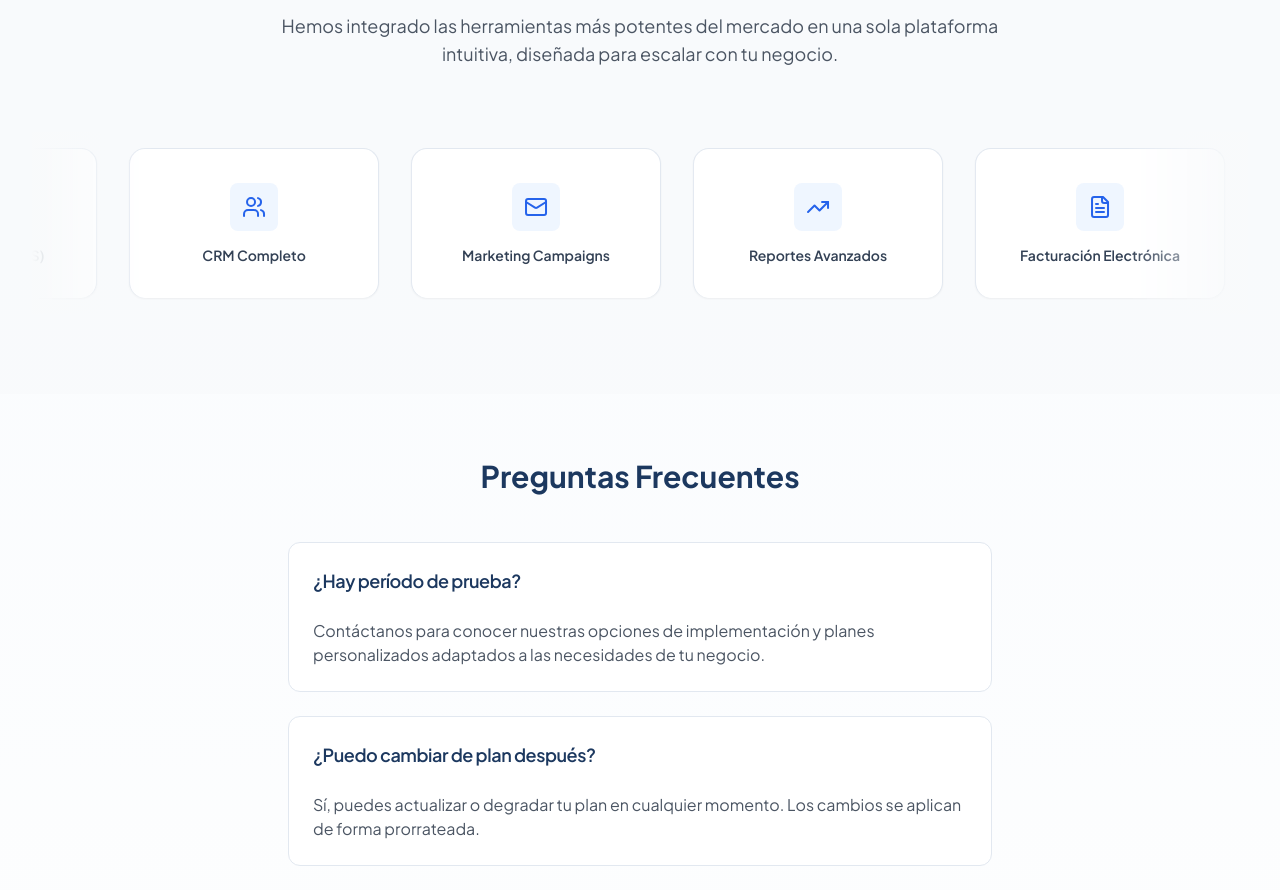
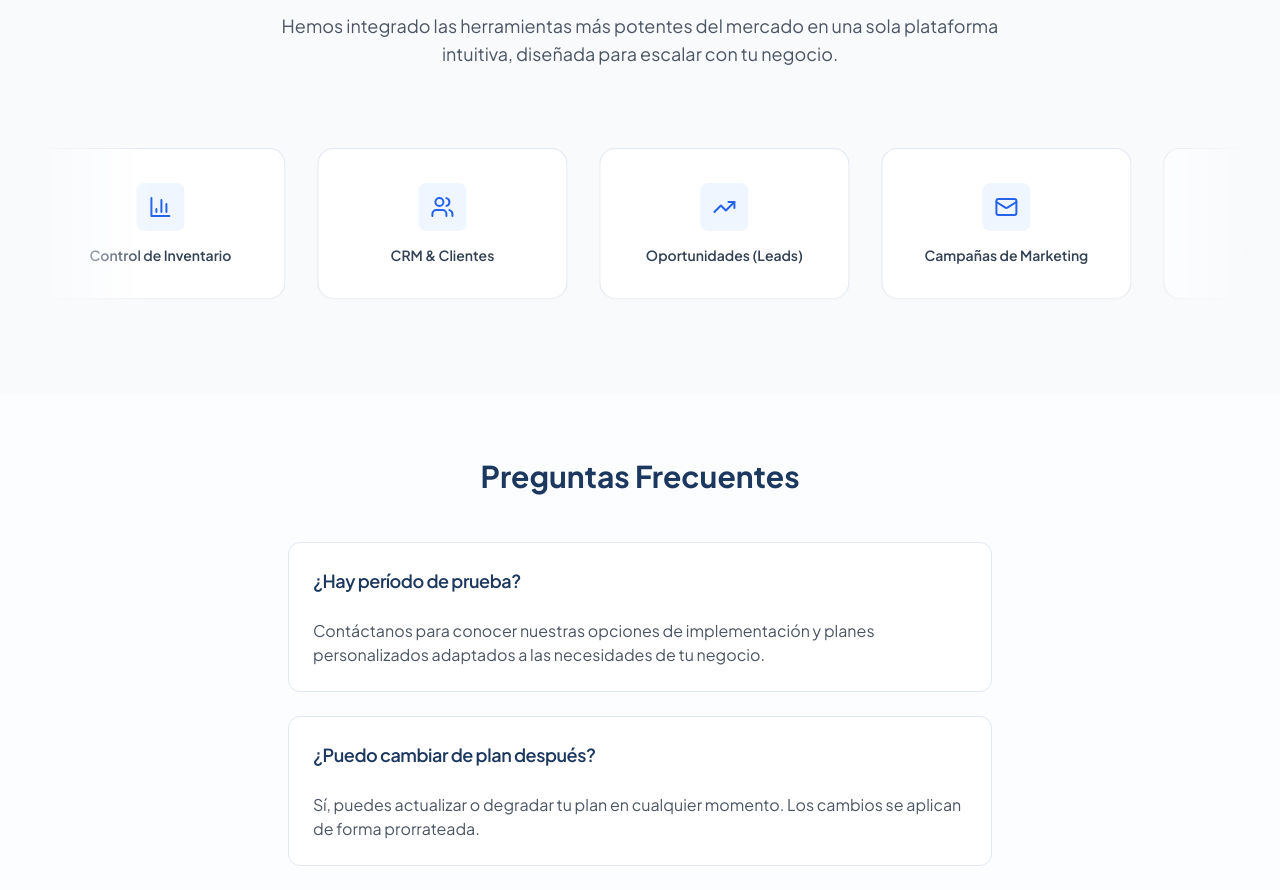
Before and after one commit to Koff1ng/clivaro, a Next.js app: page /pricing in a window 1280 px wide. Shown: the part 3840-4730 px from the top of the page. Built offline with nearby package versions, Linux system fonts and the light colour scheme.

Commit message:
Refine Pricing Page: center carousel and update feature list

```diff
--- a/components/pricing/pricing-client.tsx
+++ b/components/pricing/pricing-client.tsx
@@ -97,26 +97,21 @@ const plans = [
 ]
 
 const features = [
+  { name: 'Dashboard Corporativo', icon: LayoutDashboard },
   { name: 'Gestión de Productos', icon: Package },
   { name: 'Control de Inventario', icon: BarChart3 },
+  { name: 'CRM & Clientes', icon: Users },
+  { name: 'Oportunidades (Leads)', icon: TrendingUp },
+  { name: 'Campañas de Marketing', icon: Mail },
+  { name: 'Cotizaciones', icon: FileText },
+  { name: 'Facturación Electrónica', icon: Printer },
+  { name: 'Gestión de Proveedores', icon: Truck },
+  { name: 'Órdenes de Compra', icon: ShoppingCart },
+  { name: 'Recepción de Mercancía', icon: Check },
   { name: 'Punto de Venta (POS)', icon: ShoppingCart },
-  { name: 'CRM Completo', icon: Users },
-  { name: 'Marketing Campaigns', icon: Mail },
-  { name: 'Reportes Avanzados', icon: TrendingUp },
-  { name: 'Facturación Electrónica', icon: FileText },
-  { name: 'Apps Móviles', icon: Smartphone },
-  { name: 'Base de Datos Segura', icon: Database },
-  { name: 'Backups Automáticos', icon: Cloud },
-  { name: 'Seguridad Bancaria', icon: Lock },
-  { name: 'Soporte 24/7', icon: Headphones },
-  { name: 'API para Desarrolladores', icon: Settings },
   { name: 'Control de Caja', icon: Wallet },
-  { name: 'Gestión de Envíos', icon: Truck },
-  { name: 'Impresión de Tickets', icon: Printer },
-  { name: 'Notificaciones', icon: Bell },
-  { name: 'Búsqueda Inteligente', icon: Search },
-  { name: 'Agenda y Citas', icon: Calendar },
-  { name: 'Chat Interno', icon: MessageSquare },
+  { name: 'Gestión de Usuarios', icon: Users },
+  { name: 'Configuración del Sistema', icon: Settings },
 ]
 
 const comparison = [
@@ -426,7 +421,7 @@ export function PricingClient() {
             <div className="absolute left-0 top-0 bottom-0 w-20 bg-gradient-to-r from-gray-50/50 dark:from-gray-900/50 to-transparent z-10 pointer-events-none"></div>
             <div className="absolute right-0 top-0 bottom-0 w-20 bg-gradient-to-l from-gray-50/50 dark:from-gray-900/50 to-transparent z-10 pointer-events-none"></div>
 
-            <InfiniteMovingCards items={features} direction="left" speed="normal" />
+            <InfiniteMovingCards items={features} direction="left" speed="normal" className="mx-auto" />
           </div>
         </div>
       </ScrollReveal>
```
